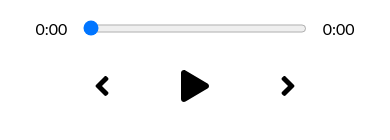
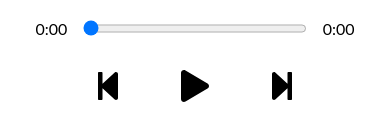
Before and after one commit to missnisha/react-beats-music-player, a React (Create React App) app: page / in a window 390 px wide. Shown: the part 678-818 px from the top of the page. Built offline with nearby package versions, Linux system fonts and the light colour scheme.

Commit message:
Add files via upload

```diff
--- a/src/Components/Nav.js
+++ b/src/Components/Nav.js
@@ -14,8 +14,8 @@ const Nav = ({ setLibraryStatus, libraryStatus }) => {
         className={libraryStatus ? "library-active" : ""}
         onClick={openLibraryHandler}
       >
-        PlayList
-        <FontAwesomeIcon icon={faMusic}></FontAwesomeIcon>
+        {libraryStatus === false ? "PlayList" : "Close"  }
+        {libraryStatus === false ? <FontAwesomeIcon icon={faMusic}></FontAwesomeIcon> : ""}
       </button>
     </nav>
   );
--- a/src/Components/Player.js
+++ b/src/Components/Player.js
@@ -1,5 +1,5 @@
 import { FontAwesomeIcon } from '@fortawesome/react-fontawesome'
-import { faPlay, faAngleLeft, faAngleRight, faPause,
+import { faPlay, faAngleLeft, faAngleRight, faPause, faStepBackward, faStepForward
    } from '@fortawesome/free-solid-svg-icons'
 import { playAudio } from '../util'
 
@@ -106,14 +106,14 @@ const Player = ({ audioRef, currentSong, isPlaying, setIsPlaying, songInfo, setS
                <p>{songInfo.duration ? getTime(songInfo.duration) : "0:00"}</p>
             </div>
             <div className="play-control">
-                <FontAwesomeIcon className="skip-back" size="2x" icon={faAngleLeft}
+                <FontAwesomeIcon className="skip-back" size="2x" icon={faStepBackward}
                 onClick={() => skipTrackHandler("skip-back")}/>
                 <FontAwesomeIcon
                 className="play"
                 size="2x"
                 icon={isPlaying ? faPause : faPlay}
                 onClick={playSongHandler}/>
-                <FontAwesomeIcon className="skip-forward" size="2x" icon={faAngleRight}
+                <FontAwesomeIcon className="skip-forward" size="2x" icon={faStepForward}
                 onClick={() => skipTrackHandler("skip-forward")}/>
             </div>
 
--- a/src/Sass/_song.scss
+++ b/src/Sass/_song.scss
@@ -22,7 +22,7 @@
   @media screen and (max-width: 768px) {
     .song-container{
       img {
-        width:60%;
+        width:70%;
       }
     }
   }
```
